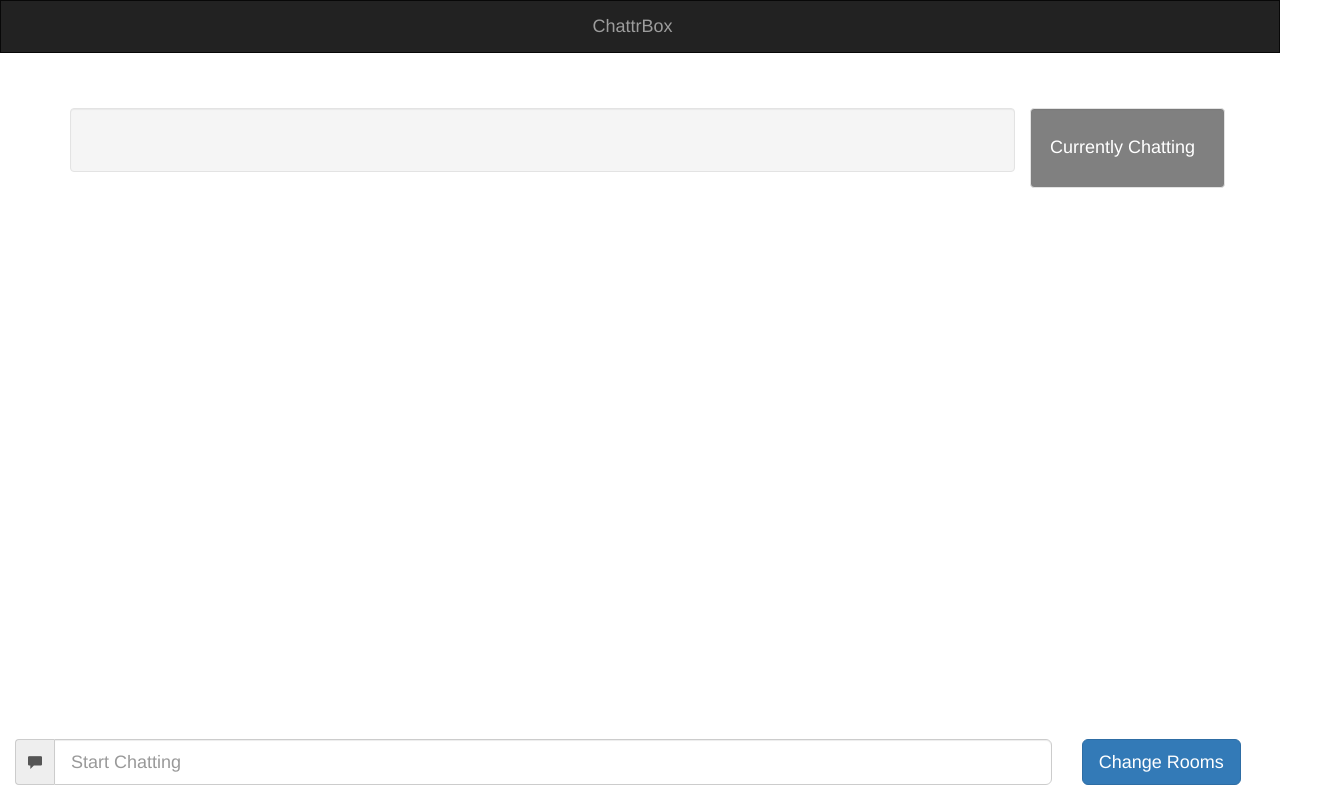
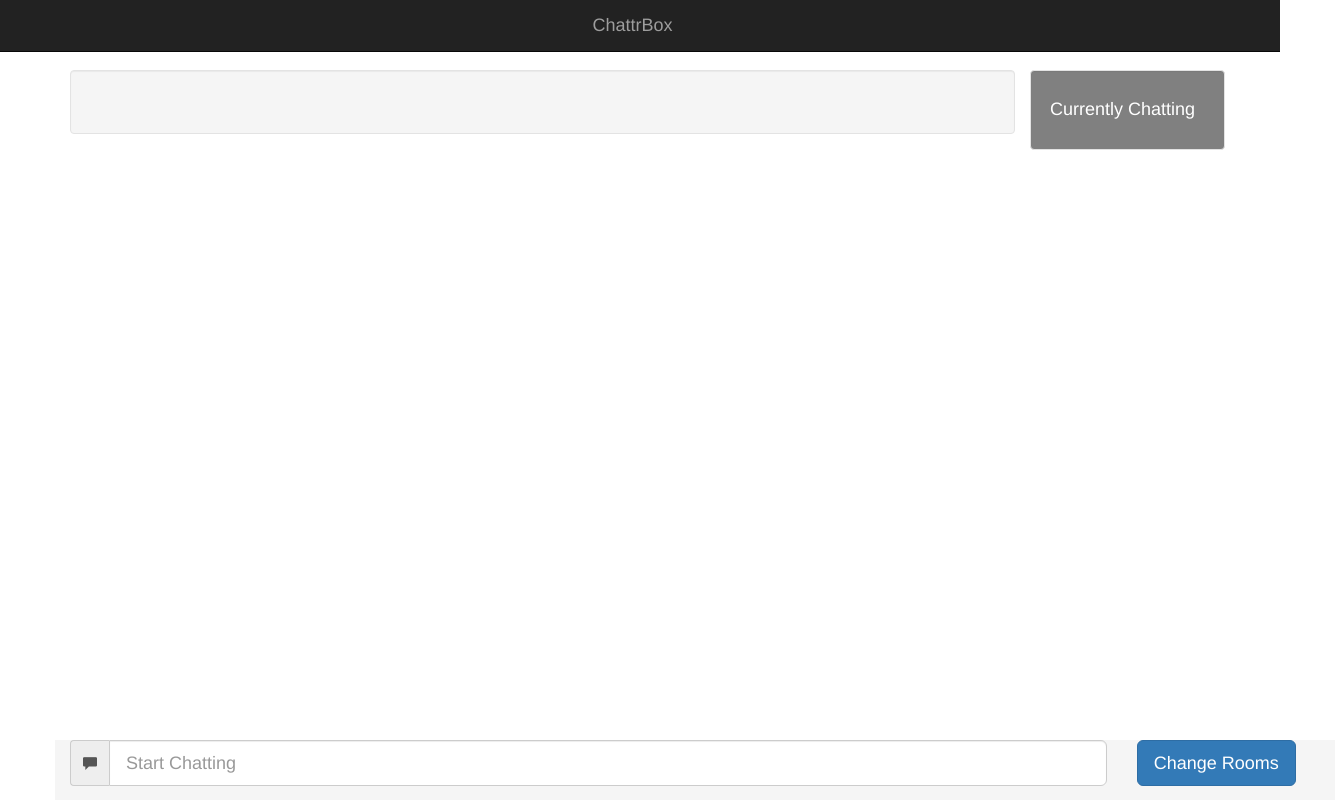
Before and after one commit to gcheney/chattrbox, a website: page public/chat.html in a window 1280 px wide. Shown: the whole page, 1335 px wide, since content can reach past the window. Drawn offline with nearby package versions, Linux system fonts and the light colour scheme; no server answers.

Commit message:
Change footer and navbar styles

```diff
--- a/public/chat.html
+++ b/public/chat.html
@@ -16,13 +16,16 @@
 
     <body>
         <!-- Navbar -->
-        <nav class="navbar navbar-inverse navbar-top">
+        <nav class="navbar navbar-inverse navbar-fixed-top">
           <div class="container">
             <div class="navbar-header">
               <a class="navbar-brand" href="/index.html">ChattrBox</a>
             </div>
           </div>
         </nav>
+        <div class="spacer">
+            &nbsp;
+        </div>
         <div class="container">
             <div class="row">
                 <div class="col-md-10">
@@ -42,10 +45,9 @@
                 </div>
             </div>
         </div>
-
-        <div class="container footer-container">
+        <div class="container">
             <div class="row">
-                <footer class="footer navbar-fixed-bottom">
+                <footer class="footer">
                     <!-- Message form -->
                     <div class="col-md-10">
                         <form id="message-form">
@@ -62,9 +64,9 @@
                             </div>
                         </form>
                     </div>
-                        <div class="col-md-2">
-                            <a href="/index.html" id="change-rooms" class="btn btn-primary btn-lg">Change Rooms</a>
-                        </div>
+                    <div class="col-md-2">
+                        <a href="/index.html" id="change-rooms" class="btn btn-primary btn-lg">Change Rooms</a>
+                    </div>
                 </footer>
             </div>
         </div>
--- a/public/css/styles.css
+++ b/public/css/styles.css
@@ -1,10 +1,26 @@
 /* Bootstrap styles */
+
+/* Stick Footer */
+html {
+    position: relative;
+    min-height: 100%;
+}
+
+body {
+    /* Margin bottom by footer height */
+    margin-bottom: 60px;
+}
+.footer {
+    position: absolute;
+    bottom: 0;
+    width: 100%;
+    /* Set the fixed height of the footer here */
+    height: 60px;
+    background-color: #f5f5f5;
+}
+
 .btn {
     margin-bottom: 10px;
-}
-
-.footer-container {
-    margin-top: 15px;
 }
 
 .navbar {
@@ -25,6 +41,11 @@
 }
 
 /* Custom Styles */
+
+.spacer {
+    width: 100%;
+    height: 35px;
+}
 
 .hidden-submit {
     border: 0 none;
```
